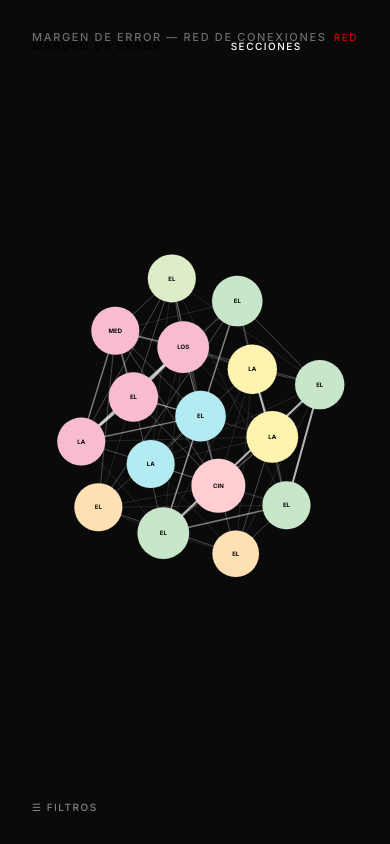
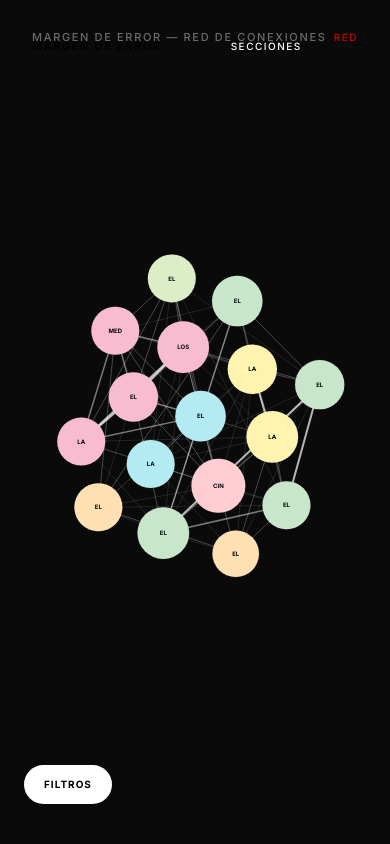
Before and after one commit to margendeerror-mde/margen-de-error, a Next.js app: page /red in a window 390 px wide. Built offline with nearby package versions, Linux system fonts and the light colour scheme.

Commit message:
Fix mobile filters visibility and accessibility in Red

```diff
--- a/components/NetworkMap.tsx
+++ b/components/NetworkMap.tsx
@@ -268,9 +268,15 @@ export default function NetworkMap({ piezas }: { piezas: Pieza[] }) {
 
       <button
         onClick={() => setSidebarOpen(true)}
-        className={`absolute z-[210] tag-text opacity-50 hover:opacity-100 transition-all ${isMobile ? 'bottom-8 left-8' : 'bottom-8 left-8'}`}
+        className={`fixed z-[210] transition-all flex items-center gap-2
+          ${isMobile
+            ? 'bottom-10 left-6 bg-white text-black px-5 py-3 rounded-full shadow-2xl opacity-100'
+            : 'bottom-8 left-8 tag-text text-white/50 hover:text-white hover:opacity-100'
+          }`}
       >
-        ☰ FILTROS
+        <span className={isMobile ? "text-[10px] font-bold tracking-widest" : "tag-text"}>
+          {isMobile ? 'FILTROS' : '☰ FILTROS'}
+        </span>
       </button>
 
       {isMobile && hasActiveFilters && (
```
